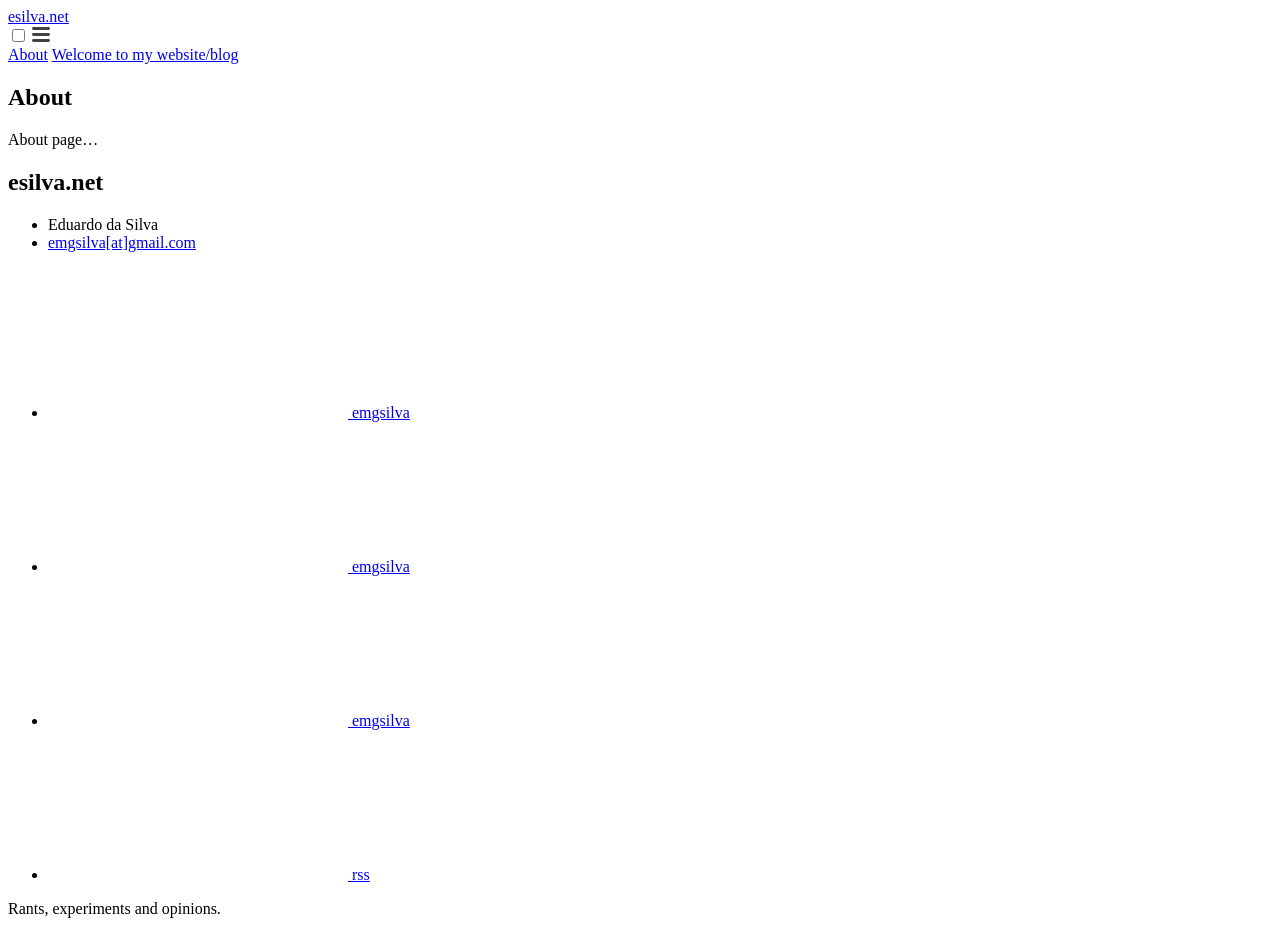
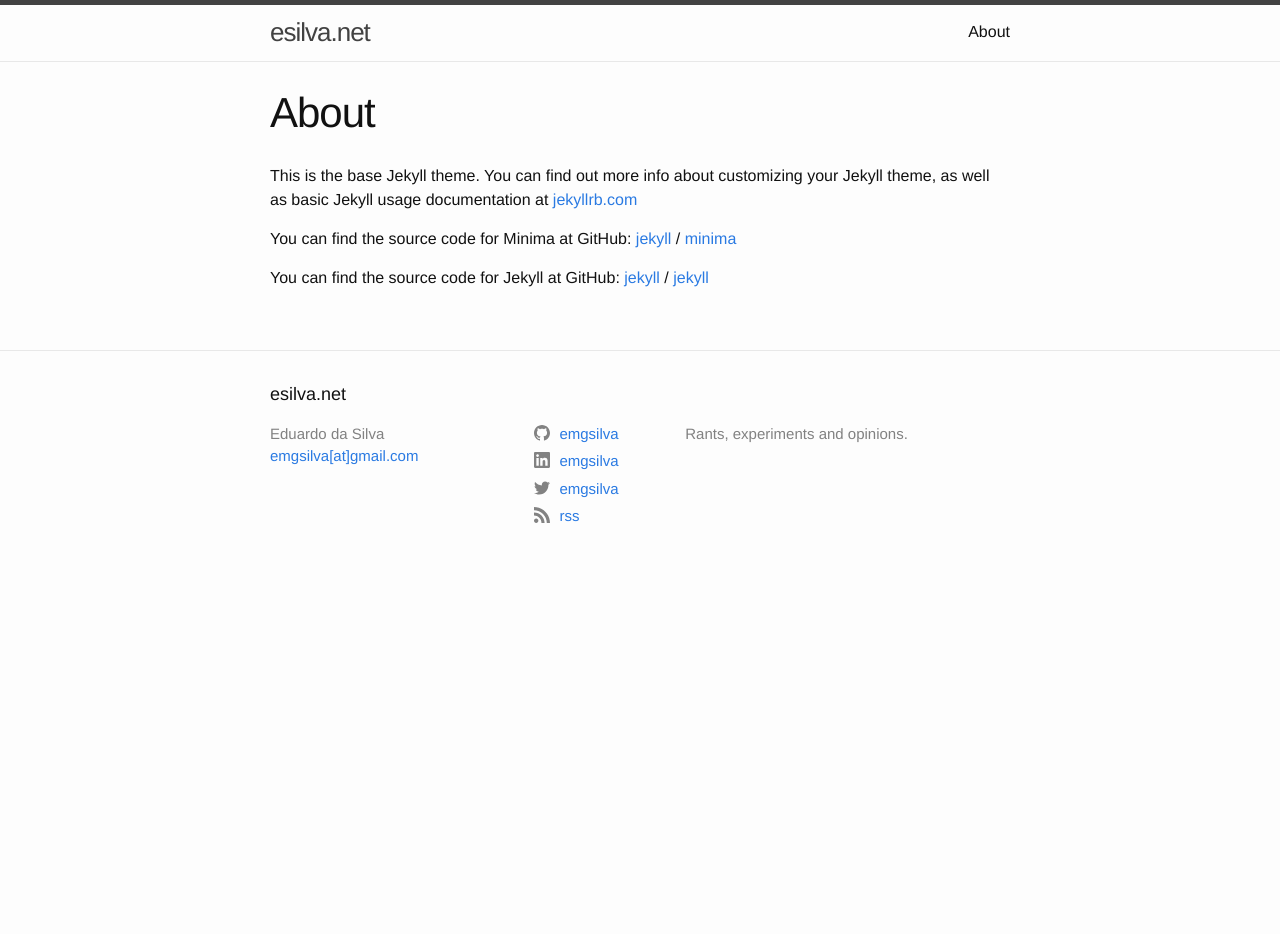
Before and after one commit to emgsilva/esilva.net, a Jekyll site: the page built from about.md, in a window 1280 px wide. Built offline with Jekyll 4.4.1, drawn with Linux system fonts in a browser that asks for light colours; after the commit the page ends 900 px from its top, so only the background shows below that.

Commit message:
set up minima theme

```diff
--- a/Gemfile
+++ b/Gemfile
@@ -2,5 +2,3 @@
 
 source "https://rubygems.org"
 gemspec
-
-gem "minima"
--- a/about.md
+++ b/about.md
@@ -4,4 +4,15 @@ title: About
 permalink: /about/
 ---
 
-About page...
+This is the base Jekyll theme. You can find out more info about customizing your Jekyll theme, as well as basic Jekyll usage documentation at [jekyllrb.com](https://jekyllrb.com/)
+
+You can find the source code for Minima at GitHub:
+[jekyll][jekyll-organization] /
+[minima](https://github.com/jekyll/minima)
+
+You can find the source code for Jekyll at GitHub:
+[jekyll][jekyll-organization] /
+[jekyll](https://github.com/jekyll/jekyll)
+
+
+[jekyll-organization]: https://github.com/jekyll
--- /dev/null
+++ b/assets/main.scss
@@ -0,0 +1,5 @@
+---
+# Only the main Sass file needs front matter (the dashes are enough)
+---
+
+@import "minima";
```
Also changed, not shown: _layouts/home.html (+6 -4 lines), index.md (+0 -3 lines), README.md, _posts/2018-02-20-hello-world.md (renamed from _posts/2018-02-20-hello_world.md), assets/minima-social-icons.svg (added).
